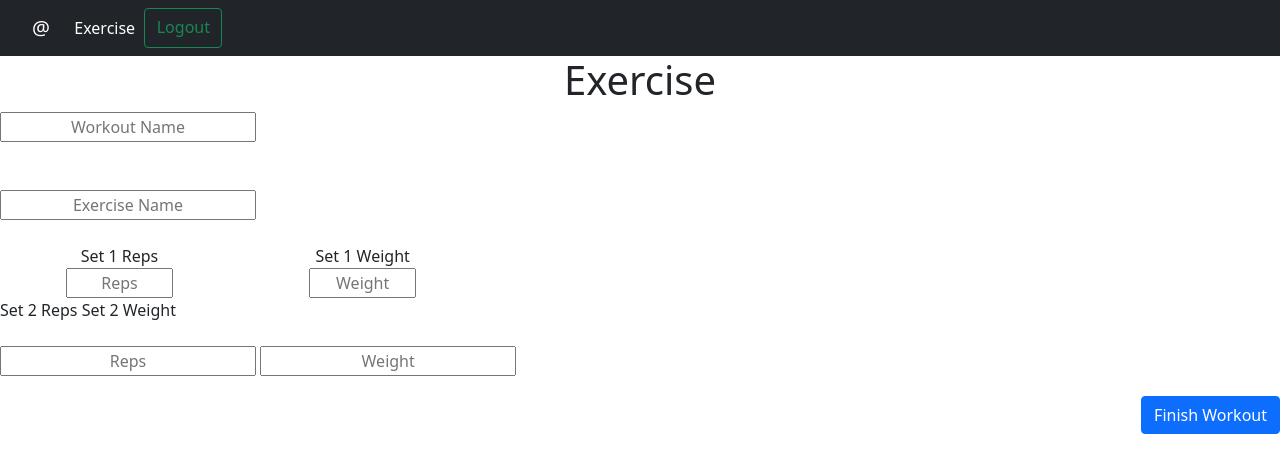
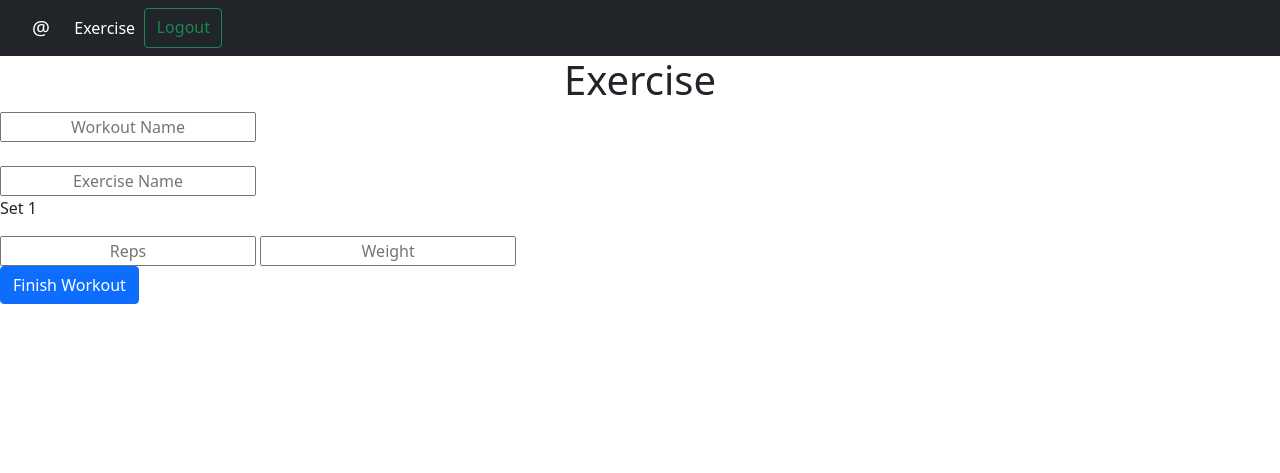
Before and after one commit to jakebakken/gym, a Flask app: template flask_dir/templates/exercise.html in a window 1280 px wide. Shown: the top 473 px of the page. Run offline with Flask 3, Linux system fonts and the light colour scheme; the template is opened without the code that fills it, so the values that code supplies are empty.

Commit message:
committing w/ style on exercise.html to see what happens, after will try extends method for style

```diff
--- a/flask_dir/templates/base.html
+++ b/flask_dir/templates/base.html
@@ -30,19 +30,7 @@
             margin-top: 4em;
             display: relative;
         }
-        #finish-workout-button {
-            margin-top: 40px;
-            margin-top: 20px;
-            margin-bottom: 20px;
-        }
         .nav-link {
-            margin-right: auto;
-            margin-left: auto;
-        }
-        .exercise-div {
-            display: inline-block;
-            max-width: 45%;
-            text-align: center;
             margin-right: auto;
             margin-left: auto;
         }
--- a/flask_dir/templates/exercise.html
+++ b/flask_dir/templates/exercise.html
@@ -1,13 +1,25 @@
 {% extends 'base.html' %}
 <head>
     <style type="text/css">
-        #set-rep-div {
+        .exercise-div {
+            text-align: center;
+            margin-right: auto;
+            margin-left: auto;
+        }
+        .set-label {
+            text-align: center;
+        }
+        .set-div {
             display: flex;
             justify-content: space-evenly;
         }
-        #alt-div, #alt-div-inputs {
-            display: inline-block;
-            justify-content: space-evenly;
+        .form-exercise {
+            text-align: center;
+        }
+        #finish-workout-button {
+            margin-top: 40px;
+            margin-top: 20px;
+            margin-bottom: 20px;
         }
     </style>
     {% block title %}Exercise{% endblock %}
@@ -16,7 +28,7 @@
     {% block content %}
     <h1 align="center">Exercise</h1>
     <form method="POST">
-        <div>
+        <div class="workout-name-div">
             <input
                 type="text"
                 class="form-exercise"
@@ -25,23 +37,19 @@
                 placeholder="Workout Name"
             >
         </div>
-        <br/><br/>
-        <div>
-            <div>
+        <br/>
+        <div class="exercise-div">
+            <div class="exercise-name-div">
                 <input
                     type="text"
                     class="form-exercise"
-                    id="exercise-1-name"
-                    name="exercise-1-name"
+                    id="exercise1-name"
+                    name="exercise1-name"
                     placeholder="Exercise Name"
                 >
             </div>
-            <br/>
-            <div id="set-rep-div">
-                <div class="exercise-div">
-                    <div>
-                        <label for="set1-reps">Set 1 Reps</label>
-                    </div>
+            <p class="set-label">Set 1</p>
+            <div class="set-div">
                 <input
                         type="text"
                         class="form-exercise"
@@ -49,11 +57,6 @@
                         name="set1-reps"
                         placeholder="Reps"
                 >
-                </div>
-                 <div class="exercise-div">
-                     <div>
-                        <label for="set1-weight">Set 1 Weight</label>
-                     </div>
                 <input
                         type="text"
                         class="form-exercise"
@@ -63,38 +66,9 @@
                 >
             </div>
                 <!-- Dropdown for LBS / KG -->
-            </div>
             <!-- Add Set Button -->
         </div>
-        <div id="alt-div">
-            <label>Set 2 Reps</label>
-            <label>Set 2 Weight</label>
-        </div>
-        <br/>
-        <div id="alt-div-inputs">
-            <input
-                    type="text"
-                    class="form-exercise"
-                    id="set2-reps"
-                    name="set2-reps"
-                    placeholder="Reps"
-            >
-            <input
-                    type="text"
-                    class="form-exercise"
-                    id="set2-weight"
-                    name="set2-weight"
-                    placeholder="Weight"
-            >
-        </div>
-        <div align="right">
-            <button
-                    id="finish-workout-button"
-                    type="submit"
-                    class="btn btn-primary">
-                Finish Workout
-            </button>
-        </div>
+    <button id="finish-workout-button" class="btn btn-primary" type="submit">Finish Workout</button>
     </form>
     {% endblock %}
 </body>
```
Lines whose indentation alone changed are shown as unchanged.
